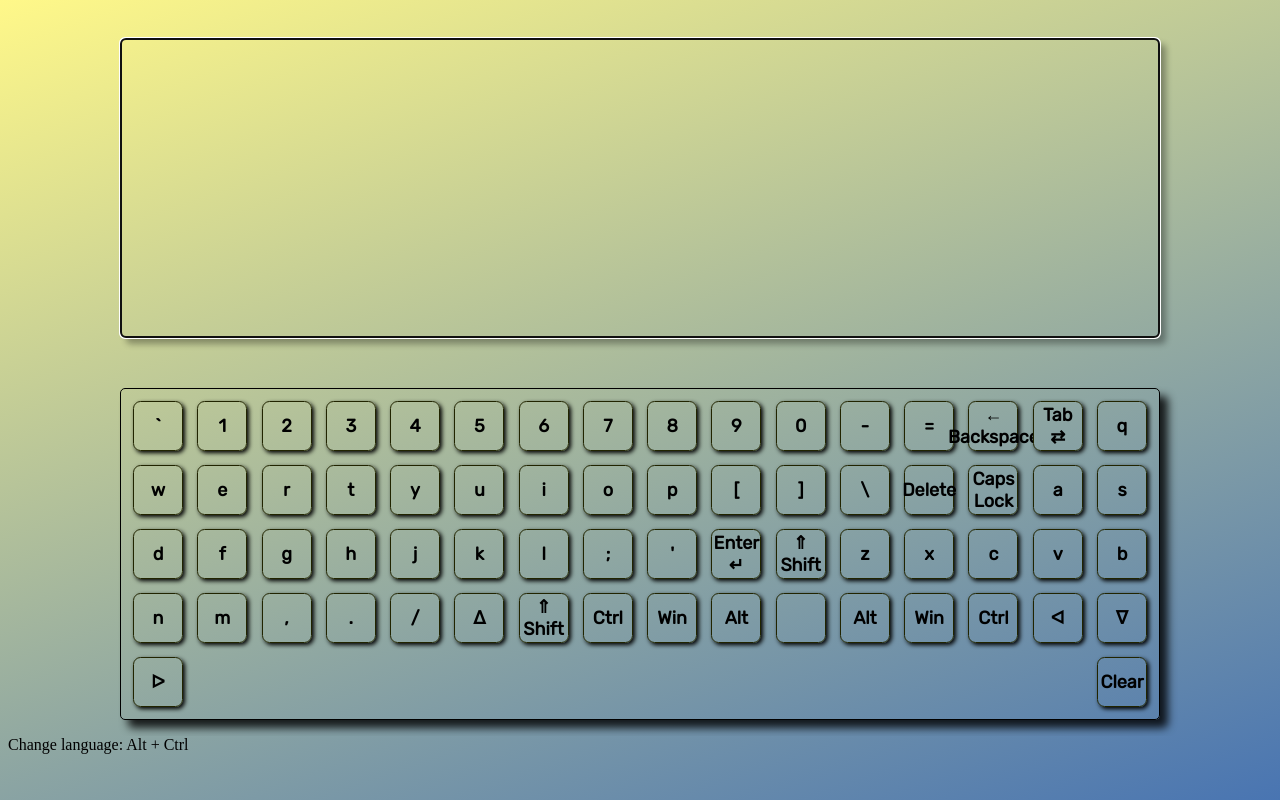
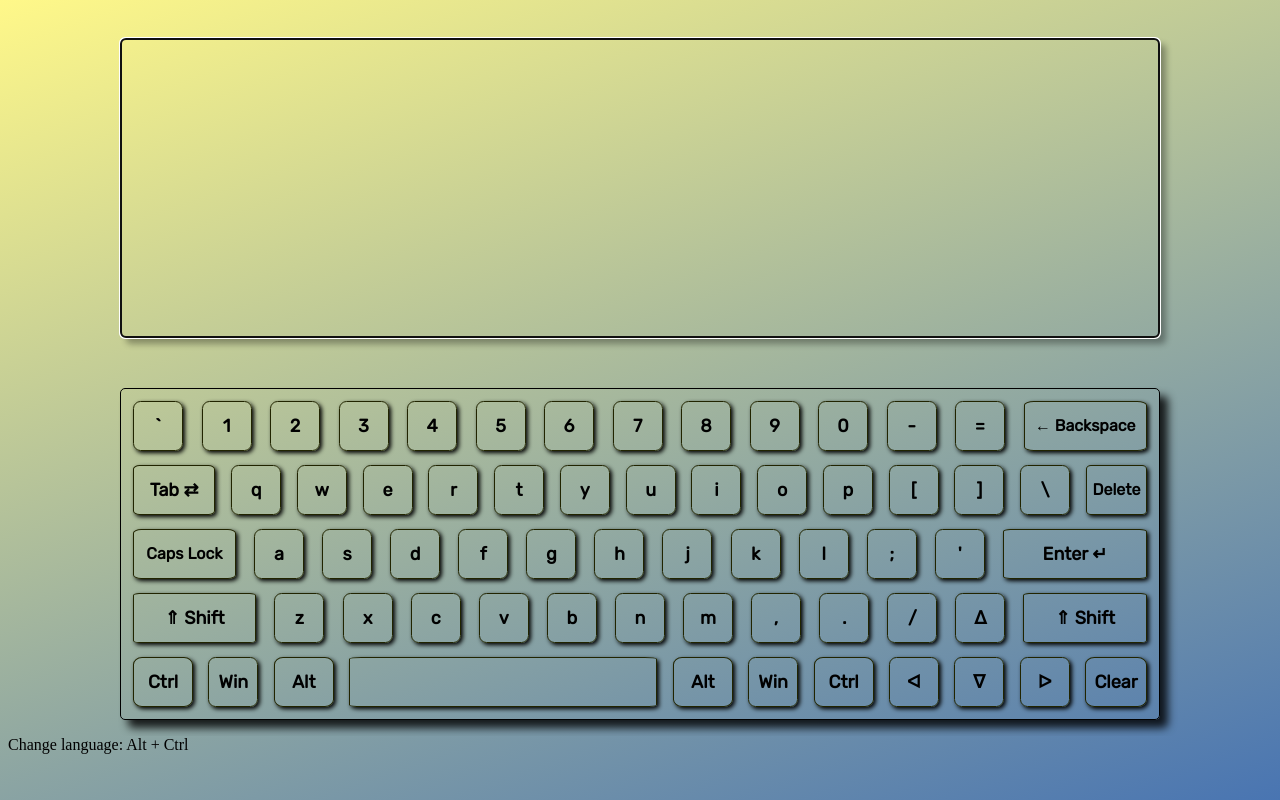
Before and after one commit to dendenisov/Virtual-keyboard, a website with bundled scripts: page index.html in a window 1280 px wide. Built offline with nearby package versions, Linux system fonts and the light colour scheme.

Commit message:
added some styles

```diff
--- a/style.css
+++ b/style.css
@@ -60,3 +60,73 @@
   color: black;
   box-shadow: 2px 2px 4px black;
 }
+
+.key-down {
+  background: linear-gradient( rgba(255, 255, 255, 0.65), rgba(245, 243, 166, 0.1) );
+  background-repeat: no-repeat;
+  background-size: cover;
+  background-attachment: fixed;
+  background-position: top;
+  transition: 0.6s;
+  font-size: 16px;
+  box-shadow: 0 0 0 black;
+}
+
+#Backspace {
+  width: 12%;
+  border-radius: 8%;
+  font-size: 16px;
+}
+
+#Tab {
+  width: 8%;
+  border-radius: 8%;
+  font-size: 18px;
+}
+
+#Delete {
+  width: 61px;
+  border-radius: 8%;
+  font-size: 16px;
+}
+
+#CapsLock {
+  width: 10%;
+  border-radius: 8%;
+  font-size: 16px;
+}
+
+#Enter {
+  width: 14%;
+  border-radius: 5%;
+  font-size: 18px;
+}
+
+#ShiftLeft,
+#ShiftRight {
+  width: 12%;
+  border-radius: 5%;
+  font-size: 18px;
+}
+
+#Space {
+  width: 30%;
+  border-radius: 4%;
+}
+
+#ControlLeft,
+#ControlRight {
+ width: 60px;
+ font-size: 18px;
+}
+
+#AltLeft,
+#AltRight {
+ width: 60px;
+ font-size: 18px;
+}
+
+#Clear {
+  width: 62px;
+  font-size: 18px;
+}
```
